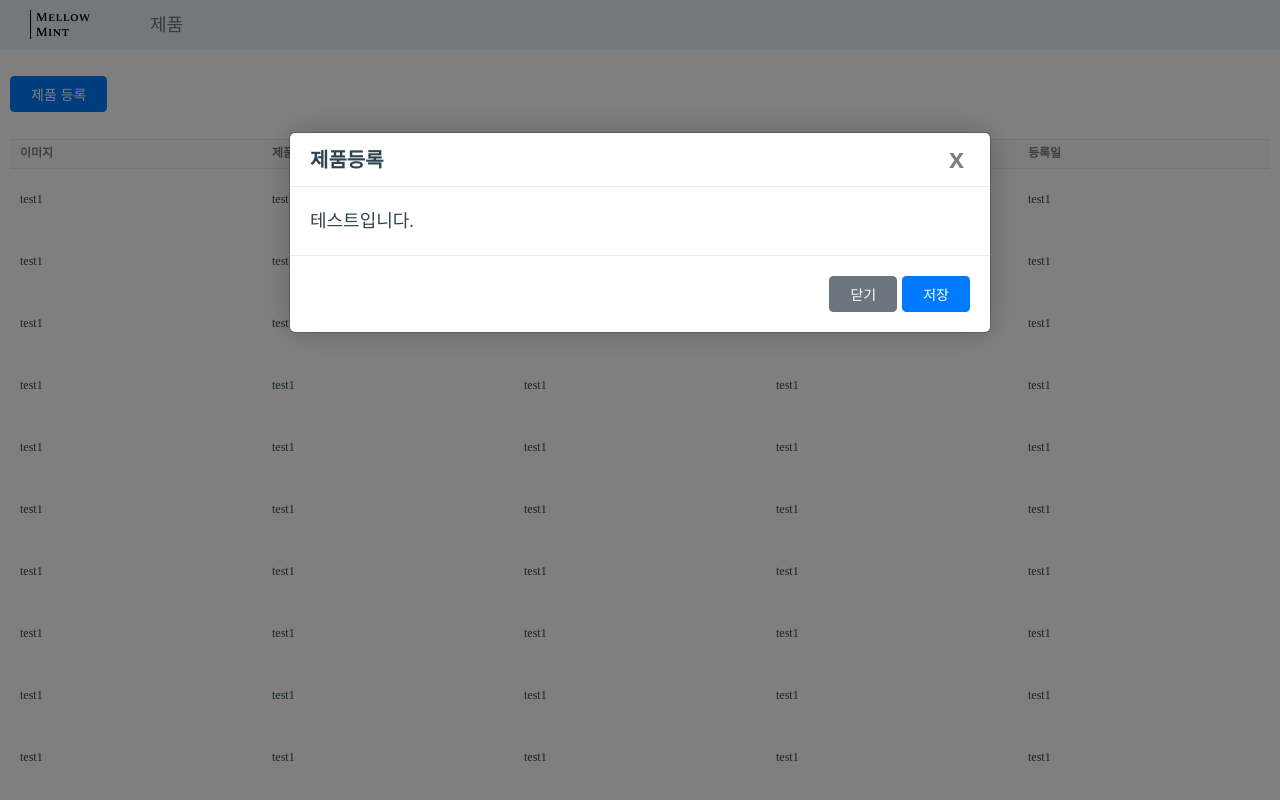
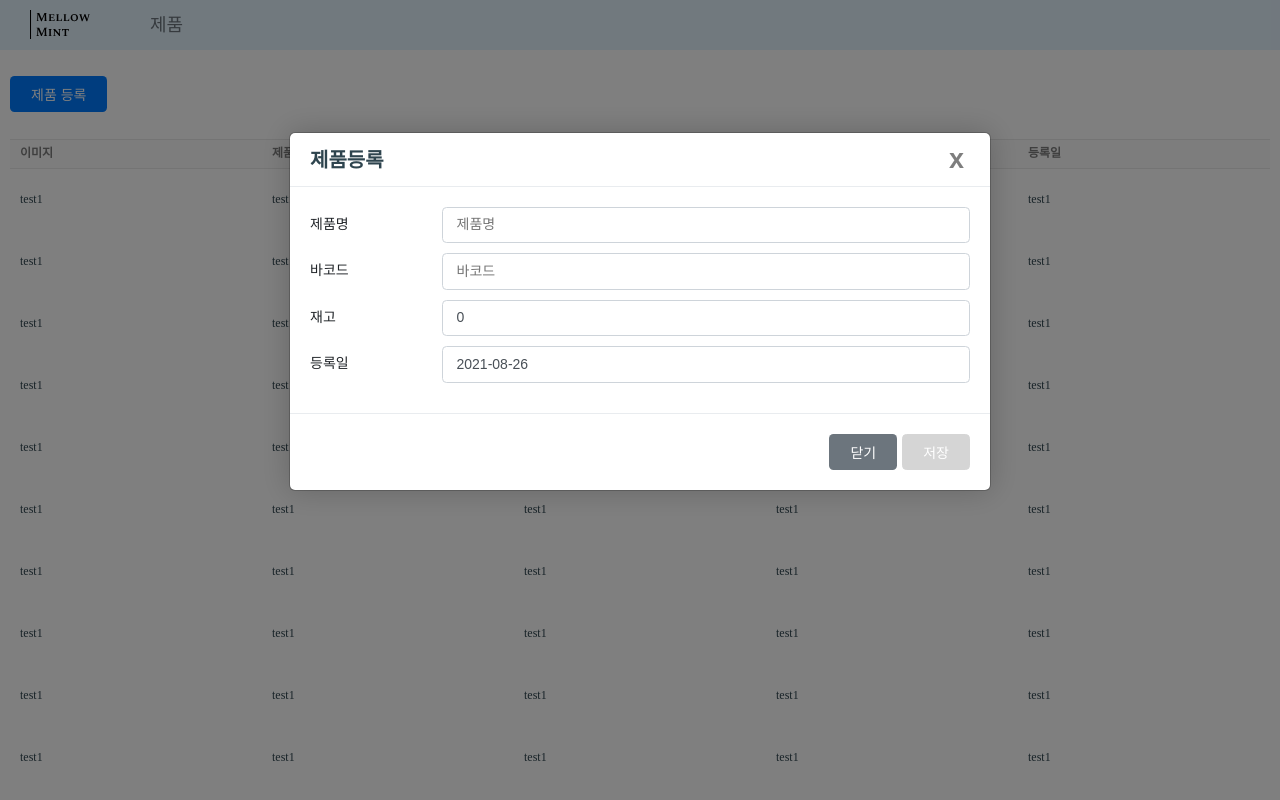
Before and after one commit to oyg0420/my-inventory-webapp, a React (Create React App) app: page / in a window 1280 px wide. Both pictures are taken after a click on the button "제품 등록". Built offline with nearby package versions, Linux system fonts and the light colour scheme.

Commit message:
feat(InventoryModal): InventoryModal Form 컴포넌트 적용
1) react-hook-form 적용
2) Input number type 대응
3) Datepicker 임시 컴포넌트 생성

```diff
--- a/package.json
+++ b/package.json
@@ -15,8 +15,10 @@
     "@types/react-router-dom": "^5.1.8",
     "@types/styled-components": "^5.1.11",
     "axios": "^0.21.1",
+    "moment": "^2.29.1",
     "react": "^17.0.2",
     "react-dom": "^17.0.2",
+    "react-hook-form": "^7.11.1",
     "react-redux": "^7.2.4",
     "react-router-dom": "^5.2.0",
     "react-scripts": "4.0.3",
--- a/src/components/InventoryModal.tsx
+++ b/src/components/InventoryModal.tsx
@@ -1,22 +1,108 @@
 import { Modal, ModalBody, ModalHeader, ModalFooter } from 'components/commons/Modal';
 import React from 'react';
 import Button, { ButtonGroup } from 'components/commons/Button';
+import DatePicker from 'components/commons/DatePicker';
+import { useCallback } from 'react';
+import Input from './commons/Input';
+import { Form, ControllerGroup } from 'components/commons/Form';
+import { useForm, Controller, SubmitHandler, SubmitErrorHandler } from 'react-hook-form';
+import { useRef } from 'react';
+import moment from 'moment';
+
+type FormValues = {
+  productName: string;
+  barcode: string;
+  stock: number;
+  registerDate: string;
+};
 
 type Props = {
   onHideClick(): void;
 };
 
 const InventoryModal: React.FC<Props> = ({ onHideClick }) => {
+  const buttonRef = useRef<HTMLButtonElement>(null);
+  const { formState, control, handleSubmit } = useForm<FormValues>({
+    mode: 'onChange',
+    defaultValues: {
+      productName: '',
+      barcode: '',
+      stock: 0,
+      registerDate: moment().format('YYYY-MM-DD'),
+    },
+  });
+
+  const onSubmit: SubmitHandler<FormValues> = data => {
+    console.log(data);
+  };
+
+  const onError: SubmitErrorHandler<FormValues> = erros => {
+    console.log(erros);
+  };
+
+  const handleSubmitClick = useCallback(e => {
+    buttonRef.current?.click();
+  }, []);
+
   return (
     <Modal>
       <ModalHeader onHideClick={onHideClick}>제품등록</ModalHeader>
-      <ModalBody>테스트입니다.</ModalBody>
+      <ModalBody>
+        <Form onSubmit={handleSubmit(onSubmit, onError)}>
+          <Controller
+            control={control}
+            name="productName"
+            rules={{ required: true }}
+            render={({ field: { onChange, value } }) => (
+              <ControllerGroup label="제품명">
+                <Input placeholder="제품명" value={value} onValueChange={onChange} />
+              </ControllerGroup>
+            )}
+          />
+          <Controller
+            control={control}
+            name="barcode"
+            rules={{ required: true }}
+            render={({ field: { onChange, value } }) => (
+              <ControllerGroup label="바코드">
+                <Input placeholder="바코드" value={value} onValueChange={onChange} />
+              </ControllerGroup>
+            )}
+          />
+          <Controller
+            control={control}
+            name="stock"
+            rules={{ required: true, validate: value => +value > 0 }}
+            render={({ field: { onChange, value } }) => (
+              <ControllerGroup label="재고">
+                <Input placeholder="재고" type="number" min="0" value={value} onValueChange={onChange} />
+              </ControllerGroup>
+            )}
+          />
+          <Controller
+            control={control}
+            name="registerDate"
+            rules={{ required: true }}
+            render={({ field: { onChange, value } }) => (
+              <ControllerGroup label="등록일">
+                <DatePicker value={value} onDateChange={onChange} />
+              </ControllerGroup>
+            )}
+          />
+          <Button ref={buttonRef} type="submit" style={{ display: 'none' }} />
+        </Form>
+      </ModalBody>
       <ModalFooter>
         <ButtonGroup>
           <Button type="button" onClick={onHideClick}>
             닫기
           </Button>
-          <Button type="button" buttonType="primary">
+          <Button
+            type="button"
+            buttonType="primary"
+            onClick={handleSubmitClick}
+            disabled={!formState.isDirty || !formState.isValid}
+          >
             저장
           </Button>
         </ButtonGroup>
--- /dev/null
+++ b/src/components/commons/DatePicker.tsx
@@ -0,0 +1,16 @@
+import React from 'react';
+import Input from 'components/commons/Input';
+import styled from 'styled-components';
+import { InputHTMLAttributes } from 'react';
+
+const StyledInput = styled(Input)`
+  position: relative;
+`;
+
+type Porps = { value: string; onDateChange(date: string): void } & InputHTMLAttributes<HTMLInputElement>;
+
+const DatePicker: React.FC<Porps> = ({ value, onDateChange, ...rest }) => {
+  return <StyledInput type="date" value={value} onChange={e => onDateChange(e.target.value)} {...rest} />;
+};
+
+export default DatePicker;
--- /dev/null
+++ b/src/components/commons/Form.tsx
@@ -0,0 +1,40 @@
+import styled from 'styled-components';
+
+const ControllerGroupContainer = styled.div`
+  display: flex;
+  align-items: center;
+`;
+
+export const Form = styled.form`
+  display: flex;
+  flex: 1;
+  flex-direction: column;
+
+  ${ControllerGroupContainer} {
+    margin-bottom: 10px;
+  }
+`;
+
+export const Label = styled.label`
+  color: #212529;
+  font-size: 14px;
+  flex-basis: 20%;
+`;
+
+export const Controller = styled.div`
+  display: flex;
+  flex: 80%;
+`;
+
+type Props = {
+  label: string;
+};
+
+export const ControllerGroup: React.FC<Props> = ({ label, children }) => {
+  return (
+    <ControllerGroupContainer>
+      <Label>{label}</Label>
+      <Controller>{children}</Controller>
+    </ControllerGroupContainer>
+  );
+};
--- a/src/components/commons/Input.tsx
+++ b/src/components/commons/Input.tsx
@@ -5,7 +5,7 @@ const StyledInput = styled.input`
   display: block;
   width: 100%;
   padding: 0.375rem 0.75rem;
-  font-size: 1rem;
+  font-size: 14px;
   line-height: 1.5;
   color: #495057;
   background-color: #fff;
@@ -30,16 +30,25 @@ const StyledInput = styled.input`
   }
 `;
 
+const isValidNumberFormat = (originalValue: string) => /^[0-9]\d*$/.test(originalValue);
+
 type Props = {
-  onValueChange(value: string): void;
+  onValueChange?(value: string): void;
 } & InputHTMLAttributes<HTMLInputElement>;
 
-const Input: React.FC<Props> = ({ onValueChange, value, disabled, ...rest }) => {
+const Input: React.FC<Props> = ({ onValueChange, value, disabled, type, ...rest }) => {
   const handleChange = useCallback(
     (e: ChangeEvent<HTMLInputElement>) => {
-      onValueChange(e.target.value);
+      const nextValue = e.target.value;
+      if (type === 'number') {
+        if (!nextValue || isValidNumberFormat(nextValue)) {
+          onValueChange?.(nextValue.replace(/^0+\d/, ''));
+        }
+      } else {
+        onValueChange?.(nextValue);
+      }
     },
-    [onValueChange]
+    [onValueChange, type]
   );
 
   return <StyledInput value={value} onChange={handleChange} disabled={disabled} {...rest} />;
--- a/src/components/commons/Modal.tsx
+++ b/src/components/commons/Modal.tsx
@@ -44,6 +44,7 @@ const StyledModalHeader = styled.div`
 `;
 
 const StyledModalBody = styled.div`
+  display: flex;
   position: relative;
   flex: 1 1 auto;
   padding: 20px;
```
Also changed, not shown: 2 other files (tests, documents, lock files or other folders).
